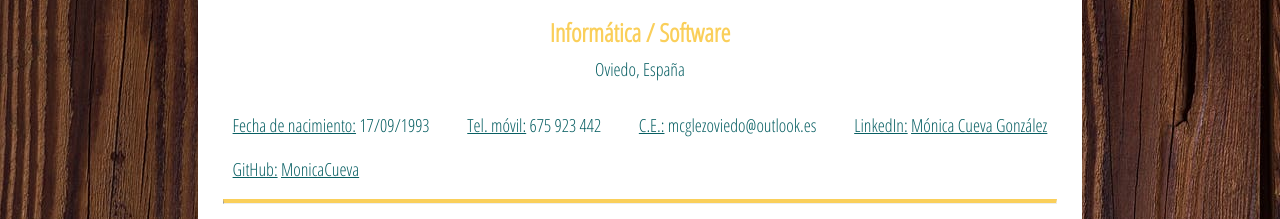
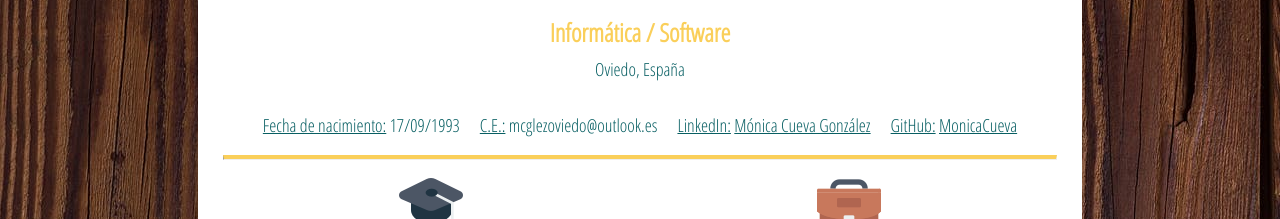
Before and after one commit to MonicaCueva/monicacueva.github.com, a plain HTML site: page index.html in a window 1280 px wide. Shown: the part 439-658 px from the top of the page. Drawn offline with nearby package versions, Linux system fonts and the light colour scheme.

Commit message:
Modificación datos

```diff
--- a/index.html
+++ b/index.html
@@ -24,7 +24,6 @@
 				<br>
 				<ul class="datos_personales">
 					<li class="fecha_nacimiento"><label>Fecha de nacimiento:</label> 17/09/1993</li>
-					<li class="telefono"><label>Tel. móvil:</label> 675 923 442</li>
 					<li class="correo"><label>C.E.:</label> mcglezoviedo@outlook.es</li>
 					<li class="linkdin"><label>LinkedIn:</label> <a class="linkd_in" href="https://www.linkedin.com/in/m%C3%B3nica-cueva-gonz%C3%A1lez-526737125/">Mónica Cueva González</a></li>
 					<li class="github"><label>GitHub:</label> <a class="git_hub" href="https://github.com/MonicaCueva">MonicaCueva</a></li>
```
